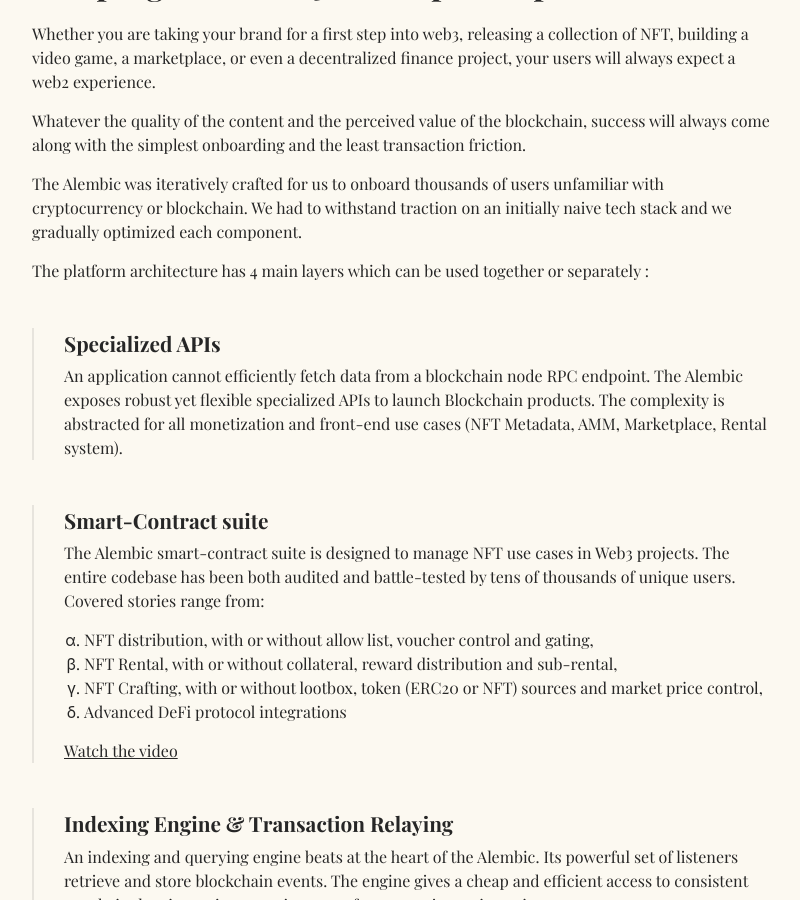
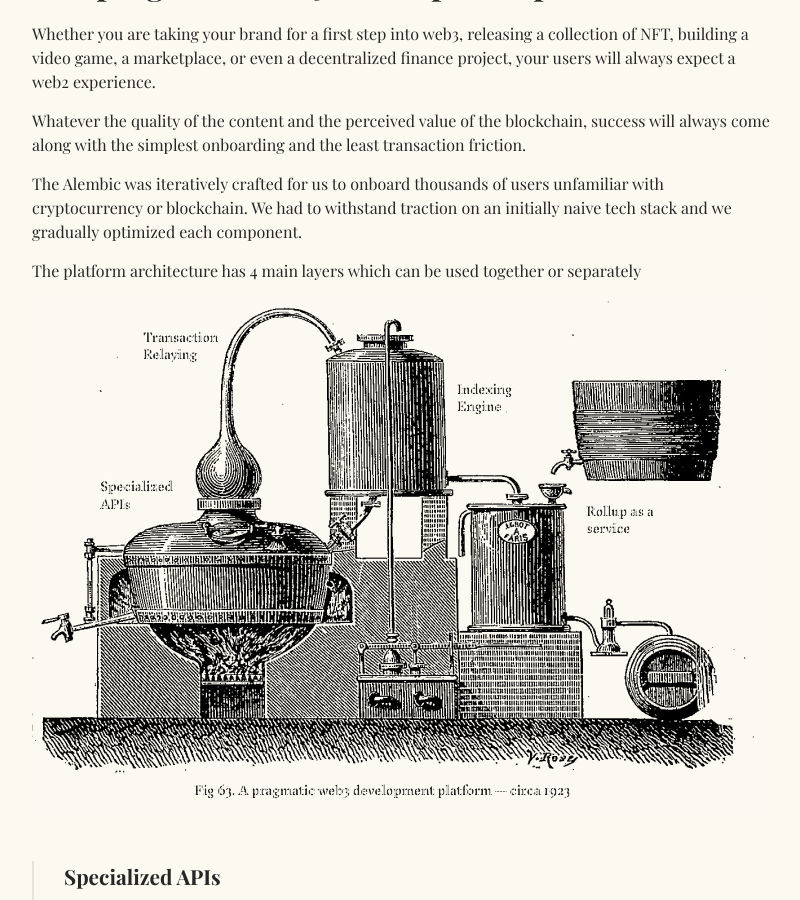
Before and after one commit to jdetychey/landing, a Jekyll site: the page built from index.markdown, in a window 1280 px wide and 900 px high, scrolled down 570 px. Shown: the whole window, without its empty margins (238-1038 px from the left). Built offline with Jekyll 4.4.1, drawn with Linux system fonts in a browser that asks for light colours; some web fonts are replaced; our own code applies the rules of GitHub Pages for plain Markdown files.

Commit message:
index schema jpg

```diff
--- a/index.markdown
+++ b/index.markdown
@@ -7,7 +7,6 @@ layout: home
 
 # alembic
 Products & services to <span class="ighlight-container"><span class="ighlight">build and operate Web3 applications.</span></span>
-
 
 ## Our history
 
@@ -24,7 +23,9 @@ Whatever the quality of the content and the perceived value of the blockchain, s
 
 The Alembic was iteratively crafted for us to onboard thousands of users unfamiliar with cryptocurrency or blockchain.  We had to withstand traction on an initially naive tech stack and we gradually optimized each component.
 
-The platform architecture has 4 main layers which can be used together or separately :
+The platform architecture has 4 main layers which can be used together or separately
+
+![Pragmatic web3 develoment schema](/assets/alembic.jpg){:class="img-responsive"}
 
 >### Specialized APIs
 >
```
Also changed, not shown: assets/alembic.jpg (added).
